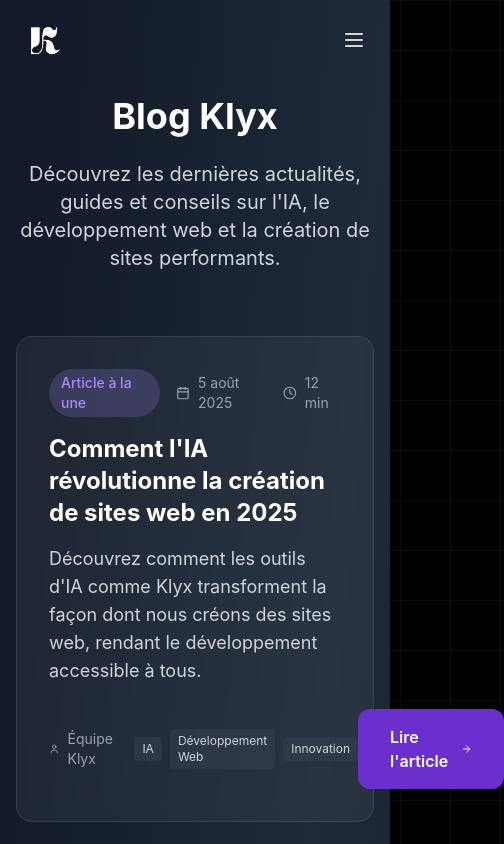
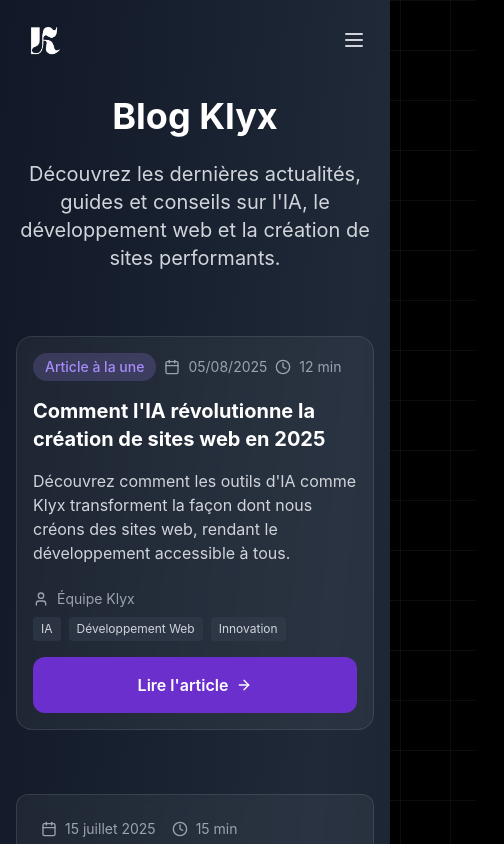
Before and after one commit to AirKyzzZ/KlyxAI, a Next.js app: page /blog in a window 390 px wide. Shown: the top 844 px of the page, 504 px wide, since content can reach past the window. Built offline with nearby package versions, Linux system fonts and the light colour scheme; no server answers.

Commit message:
style: responsive blog page

```diff
--- a/pages/blog.jsx
+++ b/pages/blog.jsx
@@ -519,14 +519,15 @@
             {/* Featured Article */}
             {articles.filter(article => article.featured).map(article => (
               <div key={article.id} className="mb-16">
-                <div className="bg-white/5 backdrop-blur-sm border border-white/10 rounded-2xl p-8 hover:bg-white/10 transition-all duration-300">
-                  <div className="flex items-center space-x-4 mb-4">
+                <div className="bg-white/5 backdrop-blur-sm border border-white/10 rounded-2xl p-4 sm:p-6 lg:p-8 hover:bg-white/10 transition-all duration-300">
+                  <div className="flex flex-wrap items-center gap-2 sm:gap-4 mb-4">
                     <span className="bg-primary-400/20 text-primary-400 px-3 py-1 rounded-full text-sm font-medium">
                       Article à la une
                     </span>
                     <div className="flex items-center space-x-2 text-gray-400 text-sm">
                       <Calendar className="w-4 h-4" />
-                      <span>{formatDate(article.publishDate)}</span>
+                      <span className="hidden sm:inline">{formatDate(article.publishDate)}</span>
+                      <span className="sm:hidden">{new Date(article.publishDate).toLocaleDateString('fr-FR', { day: '2-digit', month: '2-digit', year: 'numeric' })}</span>
                     </div>
                     <div className="flex items-center space-x-2 text-gray-400 text-sm">
                       <Clock className="w-4 h-4" />
@@ -534,21 +535,21 @@
                     </div>
                   </div>
 
-                  <h2 className="text-2xl md:text-3xl font-bold text-white mb-4">
+                  <h2 className="text-xl sm:text-2xl lg:text-3xl font-bold text-white mb-4">
                     {article.title}
                   </h2>
 
-                  <p className="text-gray-300 text-lg mb-6">
+                  <p className="text-gray-300 text-base sm:text-lg mb-6">
                     {article.excerpt}
                   </p>
 
-                  <div className="flex items-center justify-between">
-                    <div className="flex items-center space-x-4">
+                  <div className="flex flex-col sm:flex-row sm:items-center sm:justify-between space-y-4 sm:space-y-0">
+                    <div className="flex flex-col sm:flex-row sm:items-center space-y-2 sm:space-y-0 sm:space-x-4">
                       <div className="flex items-center space-x-2 text-gray-400">
                         <User className="w-4 h-4" />
                         <span className="text-sm">{article.author}</span>
                       </div>
-                      <div className="flex items-center space-x-2">
+                      <div className="flex flex-wrap items-center gap-2">
                         {article.tags.map((tag, index) => (
                           <span key={index} className="bg-gray-700/50 text-gray-300 px-2 py-1 rounded text-xs">
                             {tag}
@@ -559,7 +560,7 @@
 
                     <Link
                       href={`/blog/${article.slug}`}
-                      className="btn-primary flex items-center space-x-2"
+                      className="btn-primary flex items-center justify-center sm:justify-start space-x-2 w-full sm:w-auto"
                     >
                       <span>Lire l'article</span>
                       <ArrowRight className="w-4 h-4" />
```
